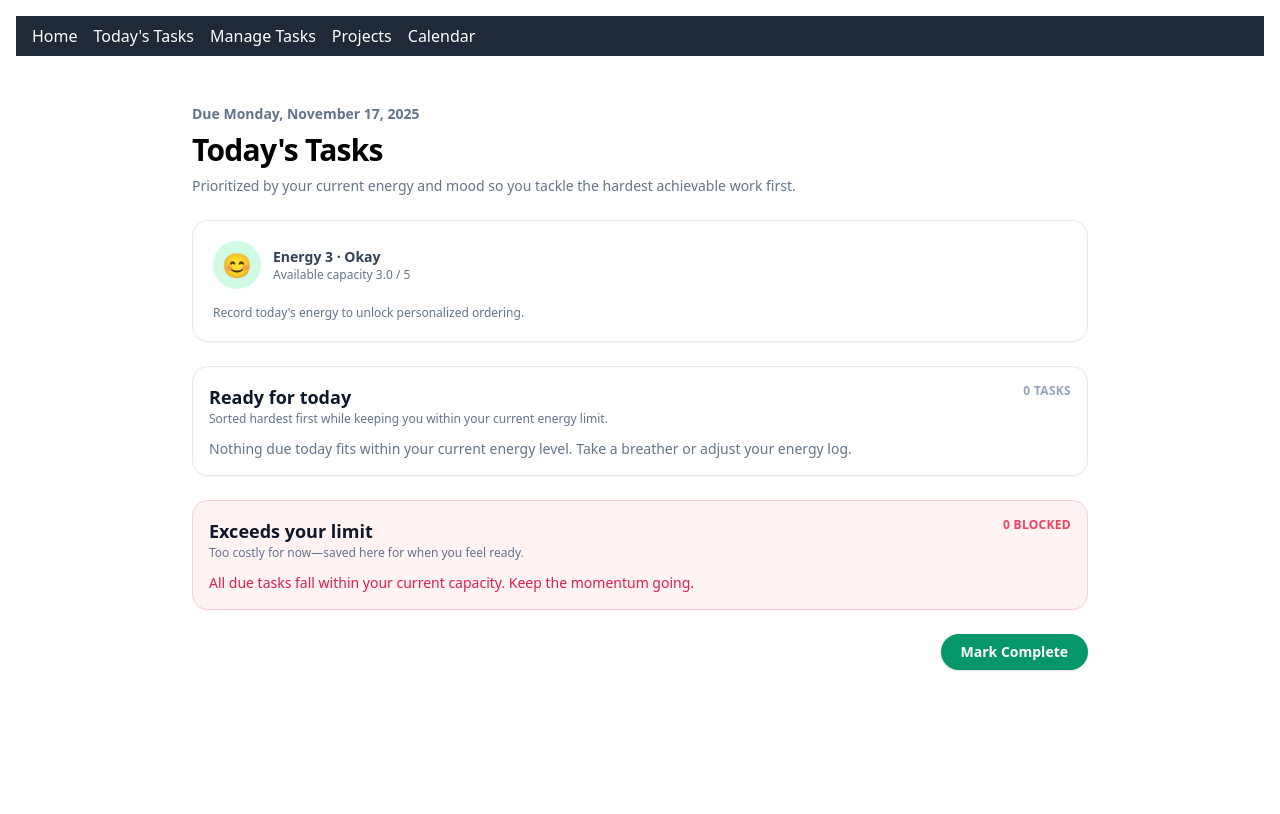
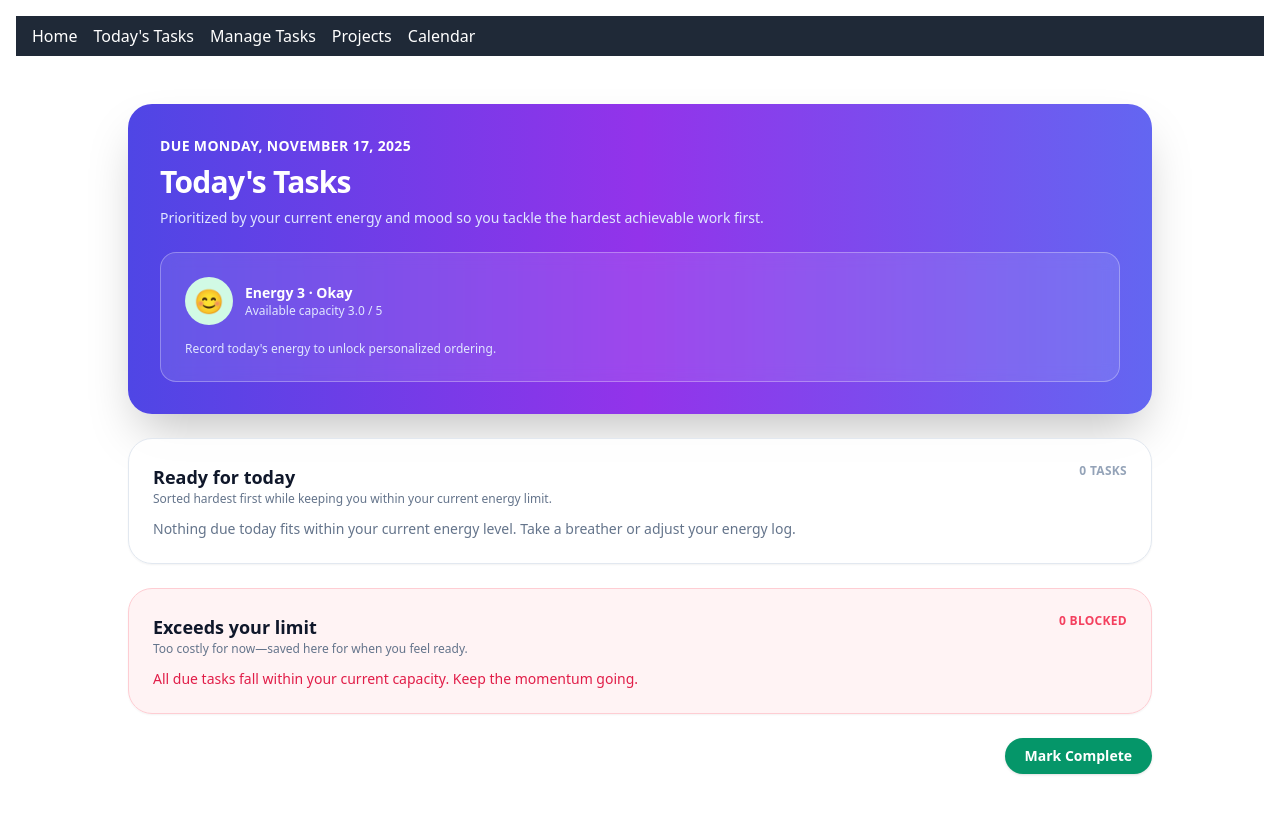
Before and after one commit to EoghannIrving/mindloom, a FastAPI app: page /daily-tasks in a window 1280 px wide. Before the commit the page ends 671 px from the top, so only its background shows below. Run offline with FastAPI, Linux system fonts and the light colour scheme; some libraries are stand-ins or nearby versions.

Commit message:
Enhance tasks UI: update layout and styling for better readability and visual appeal

```diff
--- a/templates/tasks.html
+++ b/templates/tasks.html
@@ -1,36 +1,35 @@
 {% extends "base.html" %}
 {% block title %}Today's Tasks{% endblock %}
 {% block content %}
-  <div class="max-w-4xl mx-auto space-y-6 py-6">
-    <header class="space-y-2">
-      <p class="text-sm font-semibold text-slate-500">Due {{ today.strftime("%A, %B %d, %Y") }}</p>
-      <h1 class="text-3xl font-bold tracking-tight">Today's Tasks</h1>
-      <p class="text-sm text-slate-500">
-        Prioritized by your current energy and mood so you tackle the hardest achievable work first.
-      </p>
-    </header>
-
-    <div class="grid gap-4">
-      <div class="rounded-2xl border border-slate-200 bg-white/80 p-5 shadow-sm">
+  <div class="max-w-5xl mx-auto space-y-6 py-6">
+    <section class="rounded-3xl bg-gradient-to-r from-indigo-600 via-purple-600 to-indigo-500 p-8 text-white shadow-2xl space-y-6">
+      <div class="space-y-2">
+        <p class="text-sm font-semibold uppercase tracking-wide">Due {{ today.strftime("%A, %B %d, %Y") }}</p>
+        <h1 class="text-3xl font-bold tracking-tight">Today's Tasks</h1>
+        <p class="text-sm text-indigo-100 max-w-3xl">
+          Prioritized by your current energy and mood so you tackle the hardest achievable work first.
+        </p>
+      </div>
+      <div class="rounded-2xl border border-white/30 bg-white/10 p-6 backdrop-blur">
         <div class="flex flex-wrap items-center gap-3">
-          <div class="flex h-12 w-12 items-center justify-center rounded-full bg-emerald-100 text-2xl">
+          <div class="flex h-12 w-12 items-center justify-center rounded-full bg-emerald-100 text-2xl text-emerald-900">
             {{ energy_summary.emoji }}
           </div>
           <div class="flex-1 min-w-0">
-            <p class="text-sm font-semibold text-slate-700">
+            <p class="text-sm font-semibold text-white">
               Energy {{ energy_summary.energy }} · {{ energy_summary.mood }}
             </p>
-            <p class="text-xs text-slate-500">
+            <p class="text-xs text-indigo-100">
               Available capacity {{ energy_summary.available_display | round(1) }} / 5
             </p>
           </div>
         </div>
-        <p class="mt-4 text-xs text-slate-500">{{ energy_summary.message }}</p>
+        <p class="mt-4 text-xs text-indigo-100">{{ energy_summary.message }}</p>
       </div>
-    </div>
+    </section>
 
     <form method="post" class="space-y-6">
-      <section class="space-y-3 rounded-2xl border border-slate-200 bg-white/70 p-4 shadow-sm">
+      <section class="space-y-3 rounded-3xl border border-slate-200 bg-white/90 p-6 shadow-sm">
         <div class="flex items-start justify-between gap-3">
           <div>
             <h2 class="text-lg font-semibold text-slate-900">Ready for today</h2>
@@ -45,7 +44,7 @@
         {% if achievable_tasks %}
         <ul class="space-y-3">
           {% for task in achievable_tasks %}
-          <li class="flex items-start gap-3 rounded-xl border border-slate-200 bg-slate-50/60 p-3">
+          <li class="flex items-start gap-3 rounded-2xl border border-slate-200 bg-slate-50/80 p-4">
             <input type="checkbox" name="task_id" value="{{ task.id }}" class="mt-1 h-4 w-4 shrink-0 rounded border-slate-300 text-emerald-600 focus:ring-emerald-500">
             <div class="flex-1">
               <div class="flex flex-wrap items-center gap-3">
@@ -79,7 +78,7 @@
         {% endif %}
       </section>
 
-      <section class="space-y-3 rounded-2xl border border-rose-200 bg-rose-50/80 p-4 shadow-sm">
+      <section class="space-y-3 rounded-3xl border border-rose-200 bg-rose-50/80 p-6 shadow-sm">
         <div class="flex items-start justify-between gap-3">
           <div>
             <h2 class="text-lg font-semibold text-slate-900">Exceeds your limit</h2>
@@ -94,7 +93,7 @@
         {% if over_limit_tasks %}
         <ul class="space-y-3">
           {% for task in over_limit_tasks %}
-          <li class="flex items-start gap-3 rounded-xl border border-rose-200 bg-white p-3">
+          <li class="flex items-start gap-3 rounded-2xl border border-rose-200 bg-white p-4">
             <input type="checkbox" name="task_id" value="{{ task.id }}" class="mt-1 h-4 w-4 shrink-0 rounded border-rose-300 text-rose-500 focus:ring-rose-500">
             <div class="flex-1">
               <div class="flex flex-wrap items-center gap-3">
```
